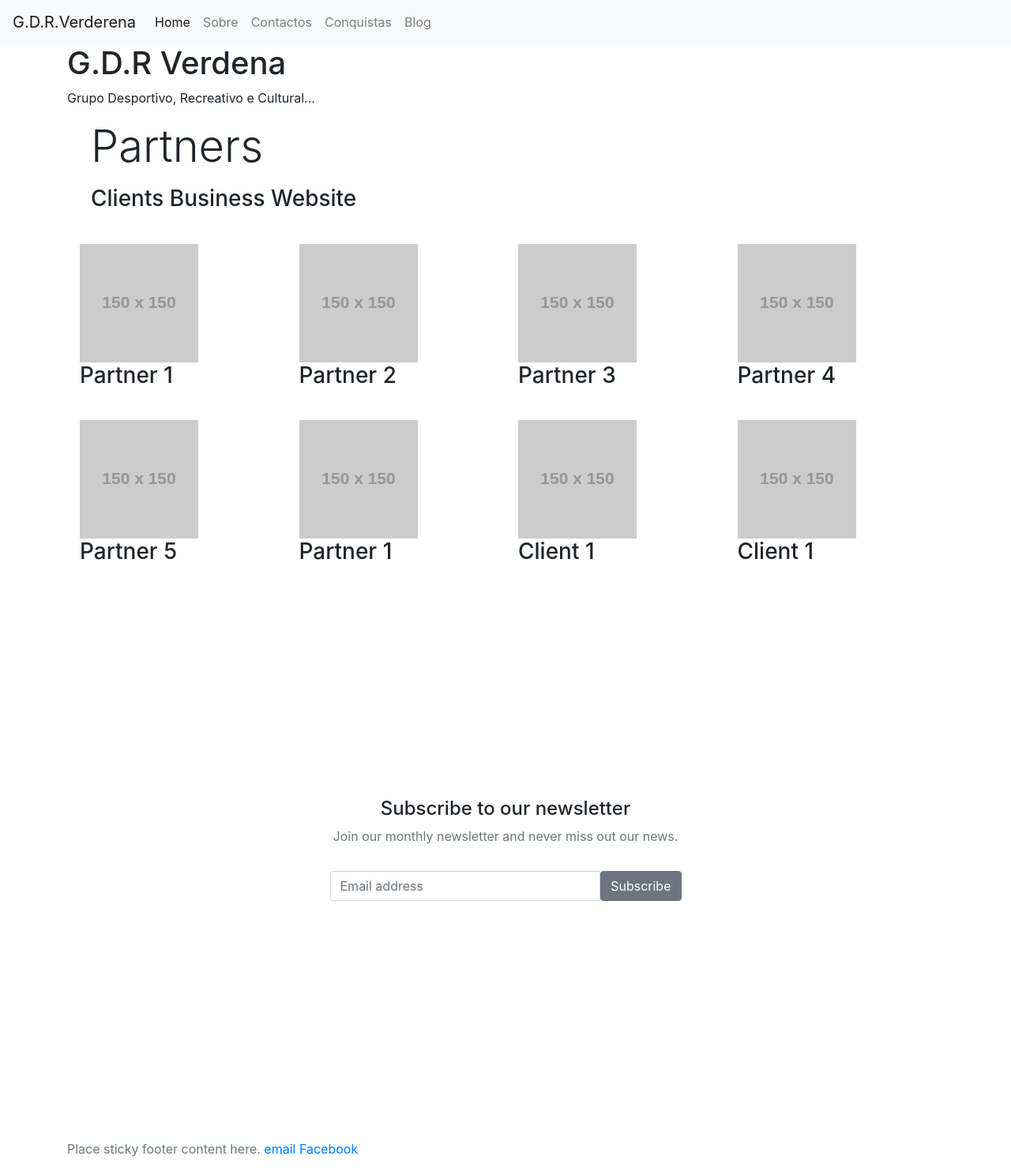
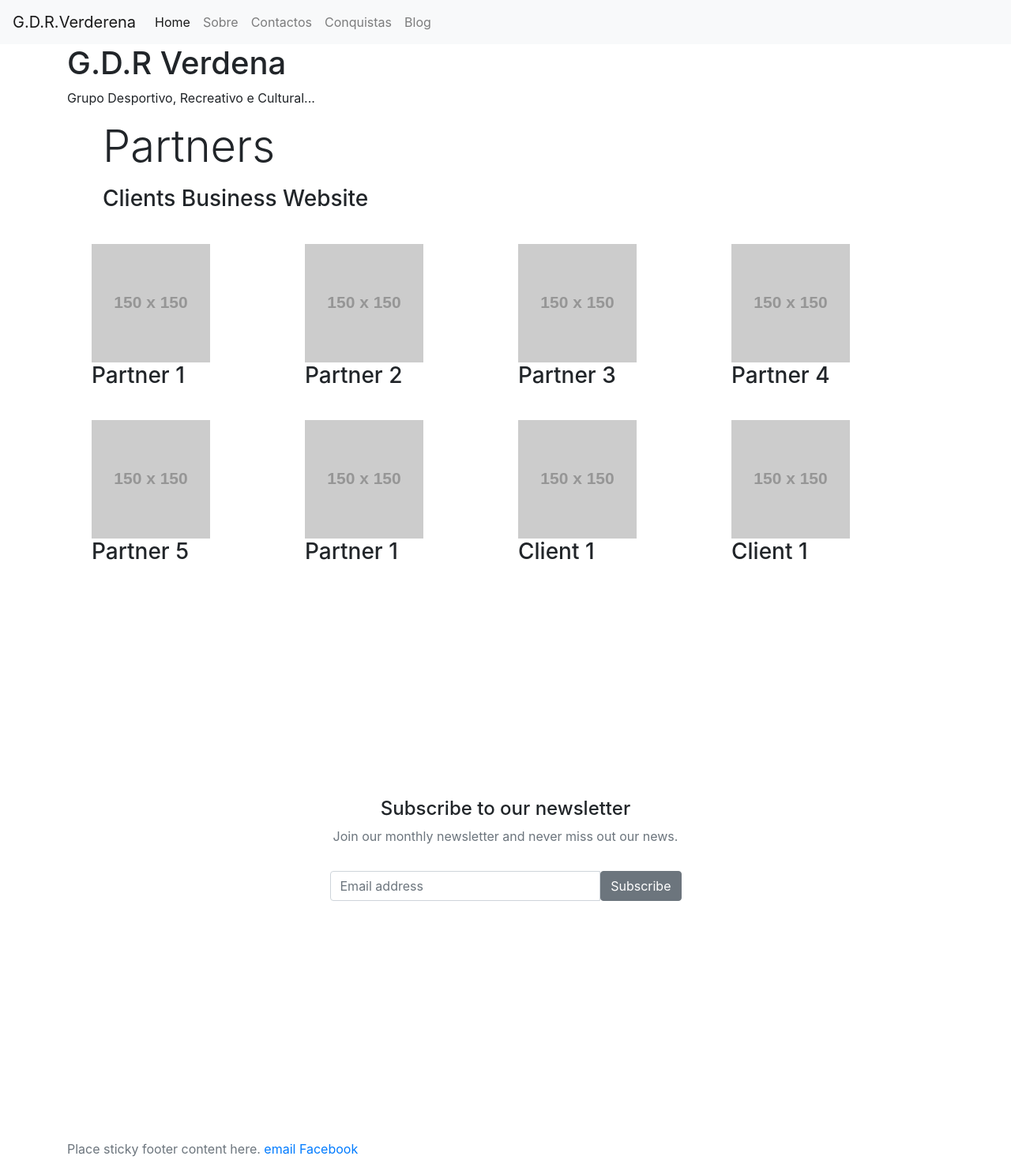
Before and after one commit to GDR-Verderena/gdr-verderena.github.io, a Jekyll site: the page built from index.html, in a window 1280 px wide. Shown: the whole page at 79% size. Built offline with Jekyll 4.4.1, drawn with Linux system fonts in a browser that asks for light colours.

Commit message:
Update partners.html

```diff
--- a/_includes/partners.html
+++ b/_includes/partners.html
@@ -1,4 +1,4 @@
-<section class="features3 cid-qKT6knwV2G" id="clients2-2p">
+<section class="container-sm" >
 
 
 
```
